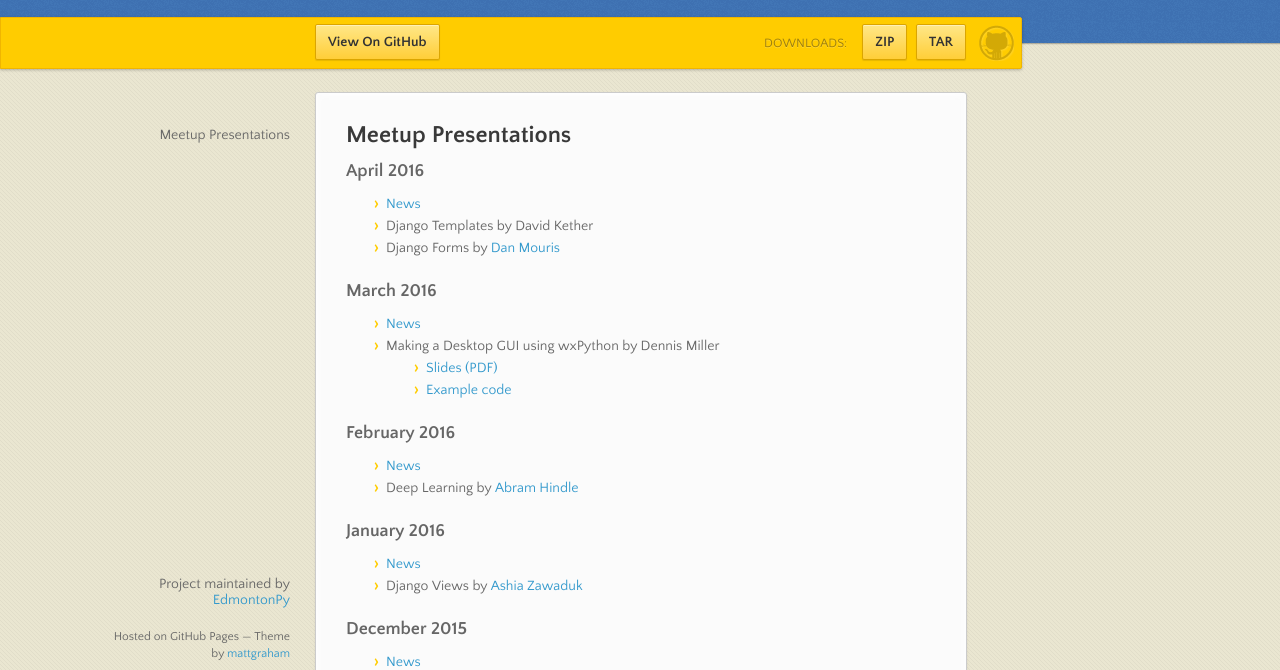
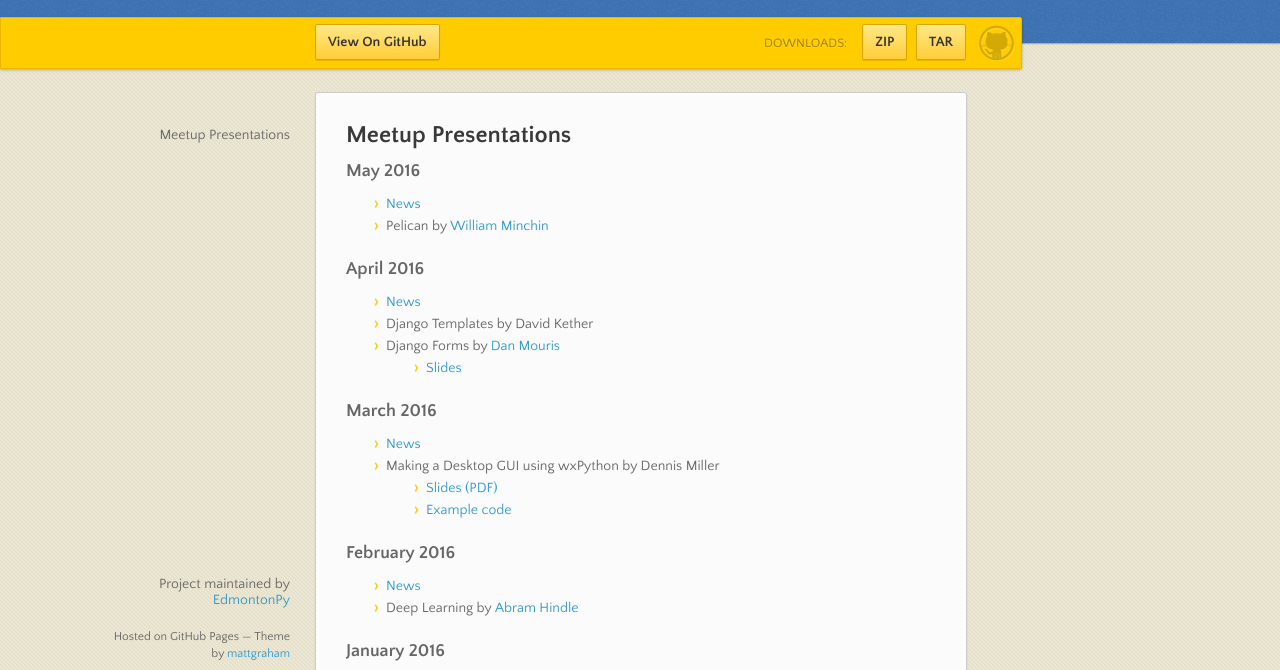
Before and after one commit to MinchinWeb/presentations, a plain HTML site: page index.html in a window 1280 px wide. Shown: the part 98-768 px from the top of the page. Drawn offline with nearby package versions, Linux system fonts and the light colour scheme.

```diff
--- a/index.html
+++ b/index.html
@@ -43,12 +43,25 @@
 <a id="meetup-presentations" class="anchor" href="#meetup-presentations" aria-hidden="true"><span aria-hidden="true" class="octicon octicon-link"></span></a>Meetup Presentations</h2>
 
 <h3>
+<a id="may-2016" class="anchor" href="#may-2016" aria-hidden="true"><span aria-hidden="true" class="octicon octicon-link"></span></a>May 2016</h3>
+
+<ul>
+<li><a href="https://github.com/EdmontonPy/presentations/blob/gh-pages/2016-05/News.md">News</a></li>
+<li>Pelican by <a href="http://minchin.ca" title="William Minchin">William Minchin</a>
+</li>
+</ul>
+
+<h3>
 <a id="april-2016" class="anchor" href="#april-2016" aria-hidden="true"><span aria-hidden="true" class="octicon octicon-link"></span></a>April 2016</h3>
 
 <ul>
 <li><a href="https://github.com/EdmontonPy/presentations/blob/gh-pages/2016-04/News.md">News</a></li>
 <li>Django Templates by David Kether</li>
 <li>Django Forms by <a href="https://ca.linkedin.com/in/daniel-mouris-baa4b972" title="Dan Mouris">Dan Mouris</a>
+
+<ul>
+<li><a href="http://slides.com/danielmouris/deck">Slides</a></li>
+</ul>
 </li>
 </ul>
 
```
Also changed, not shown: params.json (+1 -1 lines), stylesheets/github-dark.css (+18 -10 lines).
